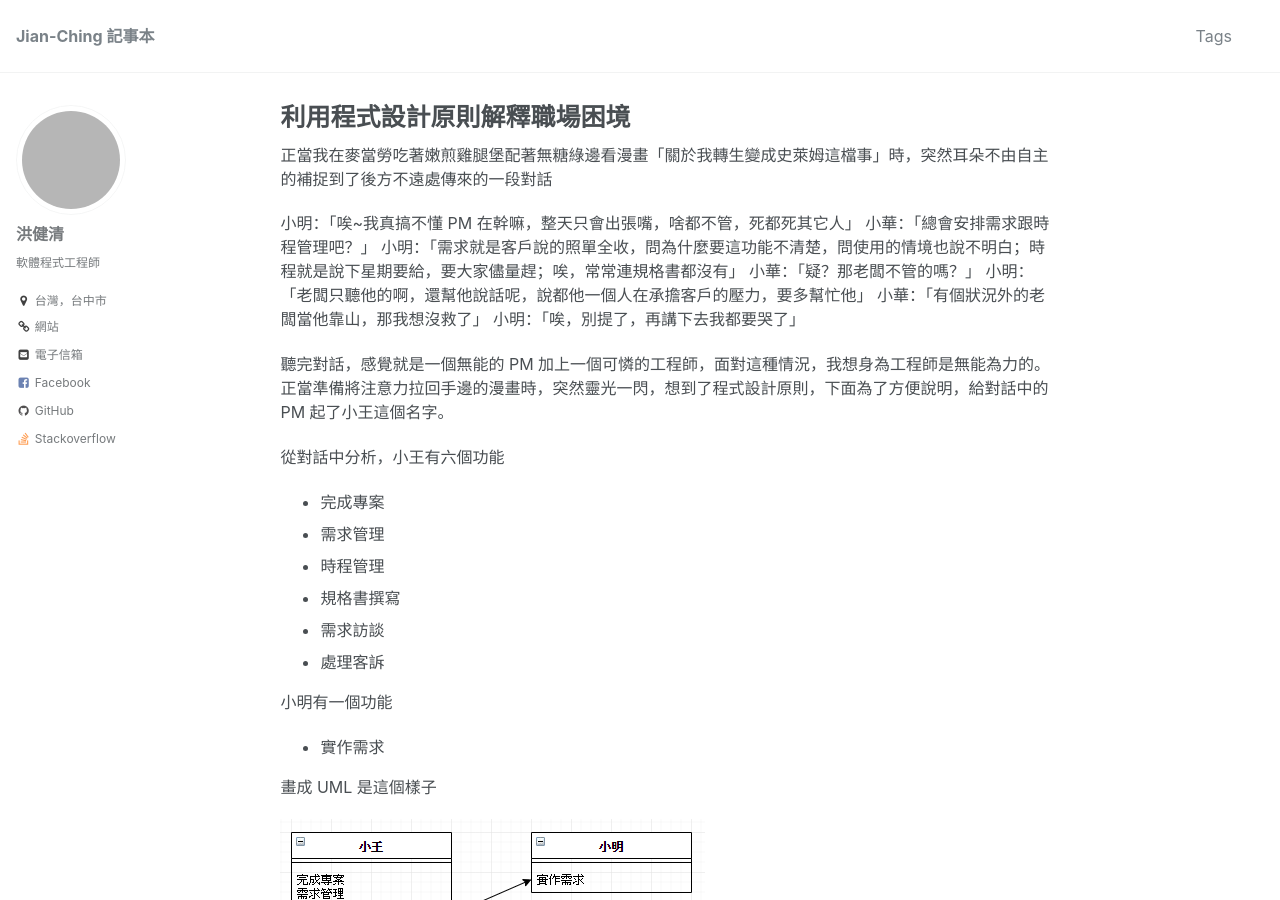
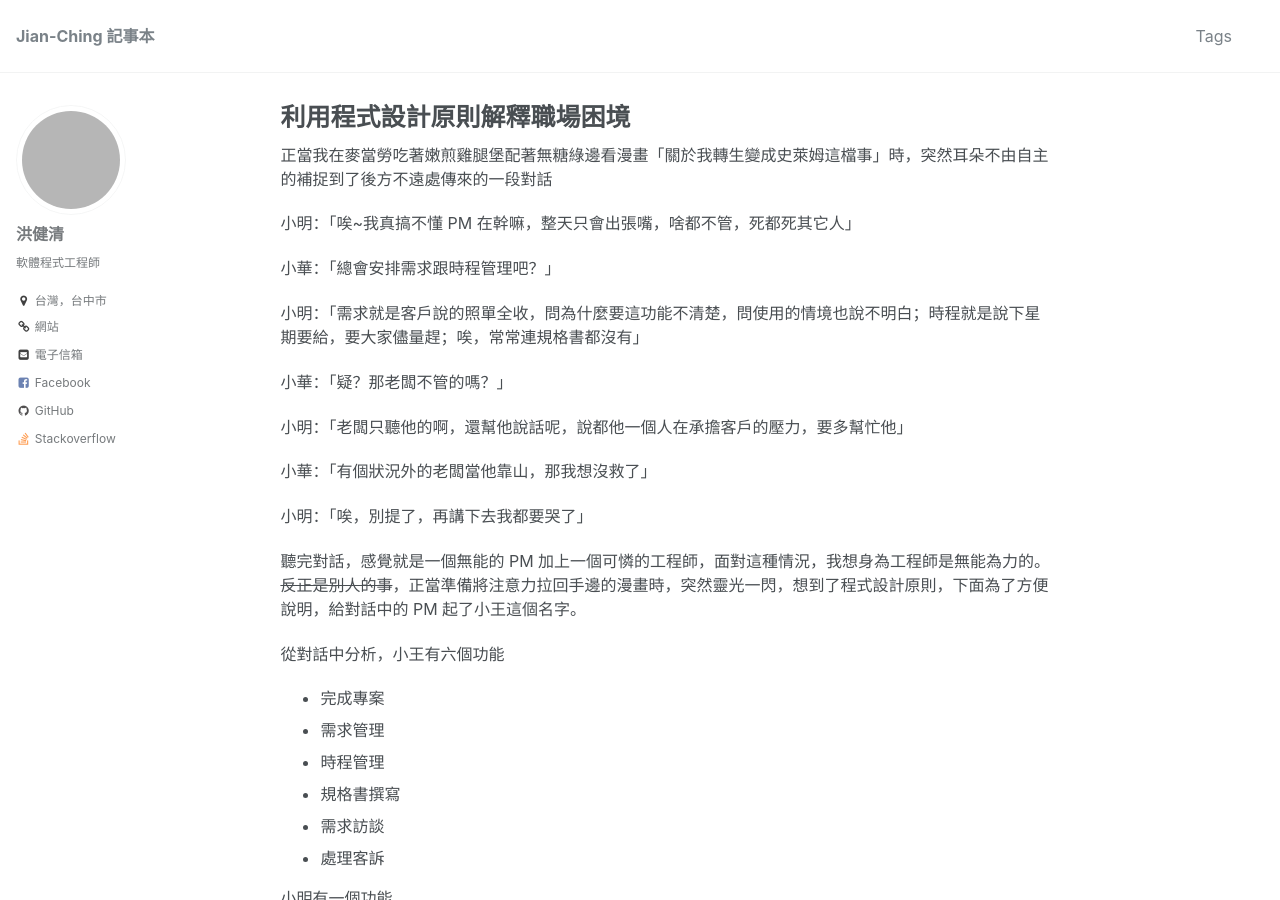
Before and after one commit to allyusd/twblog-source, a Jekyll site: the page built from _posts/2018-10-28-using-principles-of-programming-analysis-real-world.md, in a window 1280 px wide and 900 px high. Built offline with Jekyll 4.4.1, drawn with Linux system fonts in a browser that asks for light colours; comment, search, counter and statistics services are not loaded; grey boxes are pictures that could not be loaded.

Commit message:
post: update

```diff
--- a/_posts/2018-10-28-using-principles-of-programming-analysis-real-world.md
+++ b/_posts/2018-10-28-using-principles-of-programming-analysis-real-world.md
@@ -6,14 +6,20 @@ tags: 2019-iT-邦幫忙鐵人賽
 正當我在麥當勞吃著嫩煎雞腿堡配著無糖綠邊看漫畫「關於我轉生變成史萊姆這檔事」時，突然耳朵不由自主的補捉到了後方不遠處傳來的一段對話
 
 小明：「唉~我真搞不懂 PM 在幹嘛，整天只會出張嘴，啥都不管，死都死其它人」
+
 小華：「總會安排需求跟時程管理吧？」
+
 小明：「需求就是客戶說的照單全收，問為什麼要這功能不清楚，問使用的情境也說不明白；時程就是說下星期要給，要大家儘量趕；唉，常常連規格書都沒有」
+
 小華：「疑？那老闆不管的嗎？」
+
 小明：「老闆只聽他的啊，還幫他說話呢，說都他一個人在承擔客戶的壓力，要多幫忙他」
+
 小華：「有個狀況外的老闆當他靠山，那我想沒救了」
+
 小明：「唉，別提了，再講下去我都要哭了」
 
-聽完對話，感覺就是一個無能的 PM 加上一個可憐的工程師，面對這種情況，我想身為工程師是無能為力的。正當準備將注意力拉回手邊的漫畫時，突然靈光一閃，想到了程式設計原則，下面為了方便說明，給對話中的 PM 起了小王這個名字。
+聽完對話，感覺就是一個無能的 PM 加上一個可憐的工程師，面對這種情況，我想身為工程師是無能為力的。~~反正是別人的事~~，正當準備將注意力拉回手邊的漫畫時，突然靈光一閃，想到了程式設計原則，下面為了方便說明，給對話中的 PM 起了小王這個名字。
 
 從對話中分析，小王有六個功能
 * 完成專案
```
